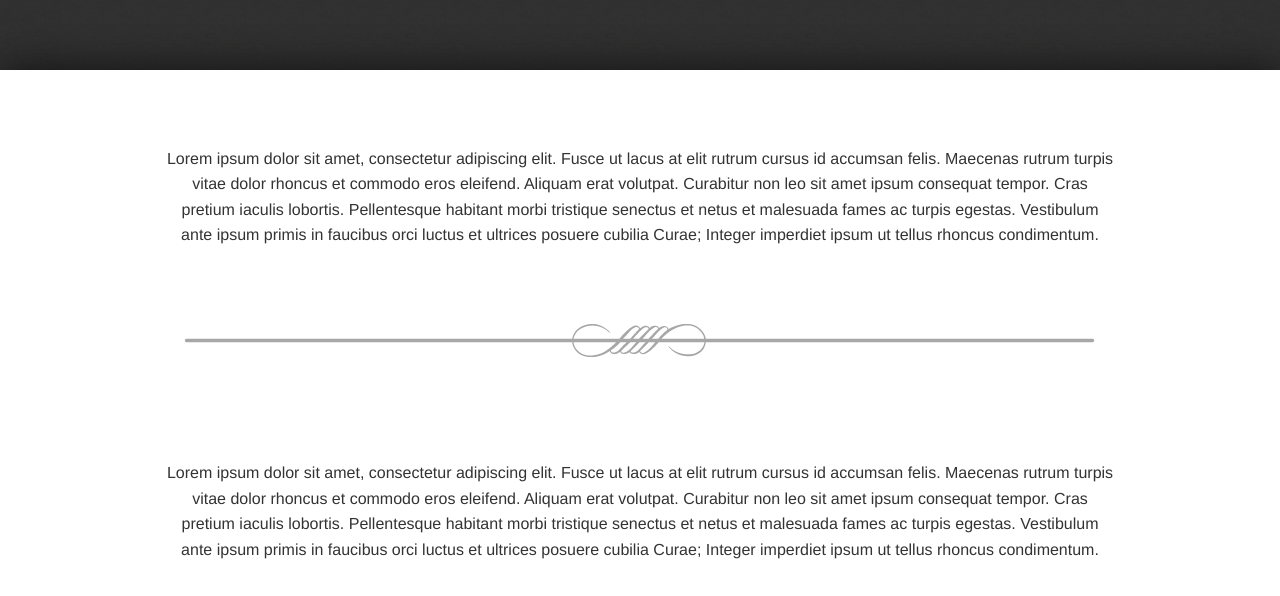
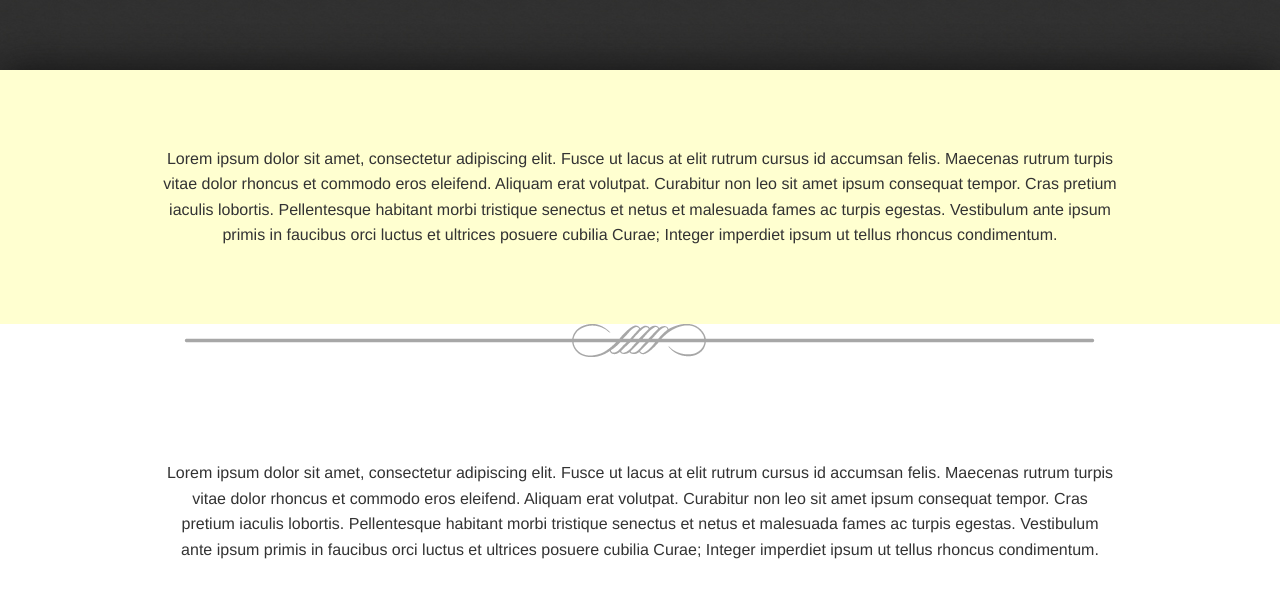
Before and after one commit to RoxasShadow/JASE, a plain HTML site: page index.html in a window 1280 px wide. In both pictures the pointer is over the element 640 px from the left and 818 px from the top of the page. Shown: the part 622-1218 px from the top of the page. Drawn offline with Linux system fonts and the light colour scheme; no server answers.

Commit message:
Added slide highlightment.

```diff
--- a/resources/css/style.css
+++ b/resources/css/style.css
@@ -26,6 +26,18 @@ body {
 	width: 950px;
 	margin: 0 auto;
 	padding: 60px 0;
+}
+
+/* Slide highlightment */
+#contents .inner:hover {
+	width: 100%;
+	background-color: #FFFFD0;
+}
+
+/* That's a trick made by myself to set the background for all the div :) */
+#contents .inner:hover p {
+	margin-left: 150px;
+	margin-right: 150px;
 }
 
 /* Introduction */
```
Also changed, not shown: 1 other file.
